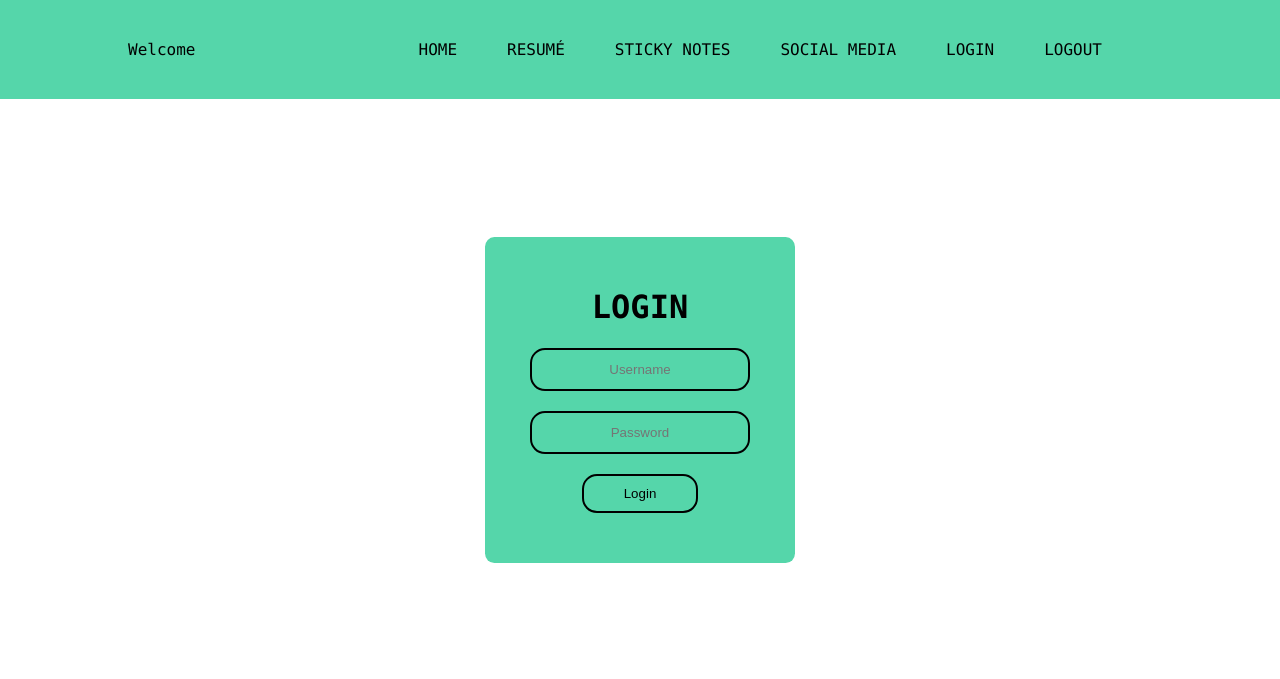
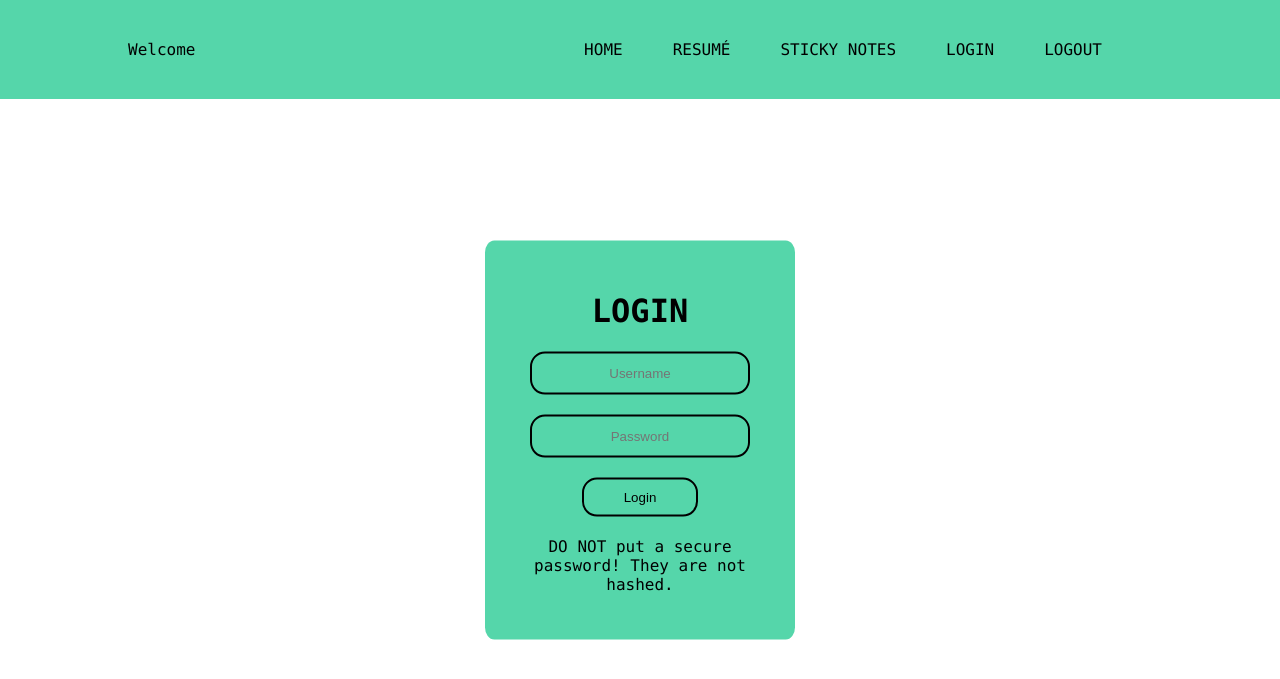
Before and after one commit to clh7090/flask_personal_website, a Flask app: page /login/ in a window 1280 px wide. Shown: the top 679 px of the page. Run offline with Flask 2, Linux system fonts and the light colour scheme; some libraries are stand-ins or nearby versions.

Commit message:
added passwords and refined the login system. /test_db for database test file

```diff
--- a/main.py
+++ b/main.py
@@ -14,6 +14,20 @@ app = Flask(__name__)
 app.secret_key = "immasecret"
 app.permanent_session_lifetime = timedelta(minutes=30)
 
+app.config["SQLALCHEMY_DATABASE_URI"] = "sqlite:///Users.db"
+app.config["SQLALCHEMY_TRACK_MODIFICATIONS"] = False
+database = SQLAlchemy(app)
+
+
+class Users(database.Model):
+    id = database.Column(database.Integer, primary_key=True)
+    username = database.Column(database.String(100), unique=True, nullable=False)
+    password = database.Column(database.String(100), unique=True, nullable=False)
+
+    def __init__(self, username, password):
+        self.username = username
+        self.password = password
+
 
 @app.route("/home/", methods=["POST", "GET"])
 @app.route("/",  methods=["POST", "GET"])
@@ -23,7 +37,13 @@ def home():
         name = session["name"]
         if request.method == "POST":
             name = request.form["nme"]
+            password = request.form["pw"]
             session["name"] = name
+            session["passwoed"] = password
+            existing_user = Users.query.filter_by(username=name).first()
+            existing_user.username = name
+            existing_user.password = password
+            database.session.commit()
         else:
             if "name" in session:
                 name = session["name"]
@@ -44,9 +64,25 @@ def login():
     if request.method == "POST":
         session.permanent = True
         name = request.form["nme"]
+        password = request.form["pw"]
+        session["password"] = password
         session["name"] = name
-        flash("Login successful.", "info")
-        return redirect(url_for("home"))
+        existing_user = Users.query.filter_by(username=name).first()
+        if existing_user:
+            session["name"] = existing_user.username
+            if existing_user.password == session["password"]:
+                flash("Login successful.", "info")
+                return redirect(url_for("home"))
+            else:
+                flash("Password is incorrect.", "info")
+                session.pop("name", None)
+                return redirect(url_for("home"))
+        else:
+            user = Users(name, password)
+            database.session.add(user)
+            database.session.commit()
+            flash("Account successfully created!", "info")
+            return redirect(url_for("home"))
     else:
         if "name" in session:
             flash("You are already logged in.", "info")
@@ -56,7 +92,7 @@ def login():
 
 @app.route("/logout/")
 def logout():
-    if "name" in session:
+    if "name" in session and "name" is not None:
         flash("Logout successful.", "info")
         session.pop("name", None)
         return redirect(url_for("home"))
@@ -67,8 +103,9 @@ def logout():
 
 @app.route("/test_db/")
 def test_db():
-    pass
+    return render_template("test_db.html", values=Users.query.all())
 
 
 if __name__ == "__main__":
+    database.create_all()
     app.run(debug=True)
--- a/static/style.css
+++ b/static/style.css
@@ -155,7 +155,7 @@ i {
     max-width: 250px;
     min-width: 225px;
     padding: 30px;
-    top: 50%;
+    top: 55%;
     left: 50%;
     transform: translate(-50%, -50%);
     text-align: center;
--- a/templates/index.html
+++ b/templates/index.html
@@ -40,7 +40,7 @@ Welcome {{name}}
         <div class="body-text">
             &emsp;&emsp;&lt;li&gt;
             <br>
-            <br>&emsp;&emsp;&emsp;&emsp;Time-efficient and space-efficient code. <br>
+            <br>&emsp;&emsp;&emsp;&emsp;Organized, readable, and time-efficient code. <br>
             <br>
         </div>
         <div class="body-text">
--- a/templates/login.html
+++ b/templates/login.html
@@ -20,5 +20,6 @@ Welcome {{name}}
     <input id="use" type="text" name="nme" placeholder="Username">
     <input id="pass" type="password" name="pw" placeholder="Password">
     <input id="log" type="submit" name="" value="Login">
+    <p>DO NOT put a secure password! They are not hashed.</p>
 </form>
 {% endblock main %}
--- a/templates/template.html
+++ b/templates/template.html
@@ -30,7 +30,6 @@
                         <div><a href="/" class="link-wrapper">Home</a></div>
                         <div><a href="/resume/" class="link-wrapper">Resumé</a></div>
                         <div><a href="#" class="link-wrapper">Sticky Notes</a></div>
-                        <div><a href="#" class="link-wrapper">Social Media</a></div>
                         <div><a href="/login/" class="link-wrapper">Login</a></div>
                         <div><a href="/logout/" class="link-wrapper">Logout</a></div>
                     </div>
```
Also changed, not shown: templates/test_db.html (+4 -16 lines), Users.db (added), users.sqlite3 (deleted).
